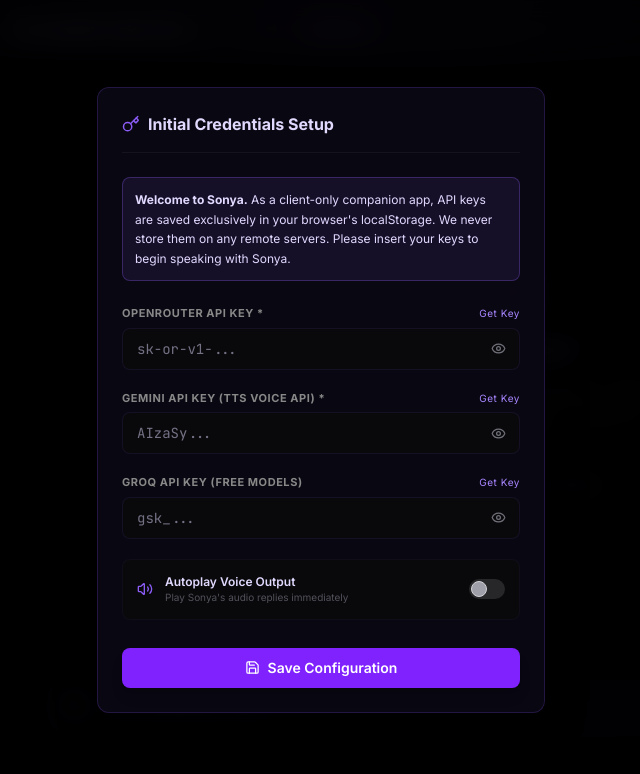
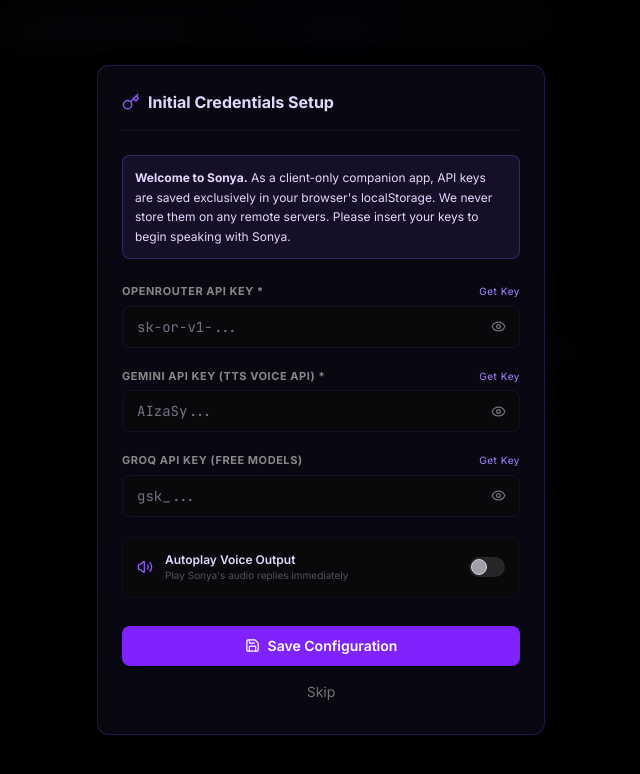
Before and after one commit to royalgreat66-lang/Sonya, a React (Vite) app: page / in a window 1280 px wide. Shown: the top 774 px of the page, without its empty margins (319-959 px from the left). Built offline with nearby package versions, Linux system fonts and the light colour scheme.

Commit message:
API Skip added

```diff
--- a/src/App.tsx
+++ b/src/App.tsx
@@ -58,7 +58,11 @@
   const activeConversation = conversations.find((c) => c.id === activeConversationId);
   const activeTitle = activeConversation ? activeConversation.title : 'New conversation';
 
-  const forceSetup = !openRouterKey || !geminiKey;
+  const [setupDismissed, setSetupDismissed] = useState(
+    () => localStorage.getItem('sonya_setup_dismissed') === 'true'
+  );
+
+  const forceSetup = !setupDismissed && (!openRouterKey || !geminiKey);
 
   // On first mount or empty keys state, force triggers settings dialog opening
   useEffect(() => {
@@ -125,7 +129,14 @@
     localStorage.setItem('sonya_openrouter_key', settings.openRouterKey);
     localStorage.setItem('sonya_gemini_key', settings.geminiKey);
     localStorage.setItem('sonya_auto_voice', settings.autoVoiceOutput ? 'true' : 'false');
+    localStorage.setItem('sonya_setup_dismissed', 'true');
+    setSetupDismissed(true);
+    setIsSettingsOpen(false);
+  };
 
+  const handleSkipSetup = () => {
+    localStorage.setItem('sonya_setup_dismissed', 'true');
+    setSetupDismissed(true);
     setIsSettingsOpen(false);
   };
 
@@ -252,6 +263,7 @@
         autoVoiceOutput={autoVoiceOutput}
         onSave={handleSaveSettings}
         forceSetup={forceSetup}
+        onSkip={handleSkipSetup}
       />
     </div>
   );
--- a/src/components/SettingsModal.tsx
+++ b/src/components/SettingsModal.tsx
@@ -9,6 +9,7 @@
   autoVoiceOutput: boolean;
   onSave: (settings: { openRouterKey: string; geminiKey: string; autoVoiceOutput: boolean }) => void;
   forceSetup?: boolean;
+  onSkip?: () => void;
 }
 
 export function SettingsModal({
@@ -19,6 +20,7 @@
   autoVoiceOutput,
   onSave,
   forceSetup = false,
+  onSkip,
 }: SettingsModalProps) {
   const [orKey, setOrKey] = useState(openRouterKey);
   const [gemKey, setGemKey] = useState(geminiKey);
@@ -117,7 +119,6 @@
                 type={showOr ? 'text' : 'password'}
                 value={orKey}
                 onChange={(e) => setOrKey(e.target.value)}
-                required
                 placeholder="sk-or-v1-..."
                 className="w-full bg-zinc-950 border border-violet-500/10 text-[#e2d9ff] text-sm px-3.5 py-2.5 rounded-lg pr-10 outline-none focus:border-[#8b5cf6]/40 focus:ring-1 focus:ring-[#8b5cf6]/20 transition-all font-mono"
                 id="input-openrouter-key"
@@ -151,7 +152,6 @@
                 type={showGem ? 'text' : 'password'}
                 value={gemKey}
                 onChange={(e) => setGemKey(e.target.value)}
-                required
                 placeholder="AIzaSy..."
                 className="w-full bg-zinc-950 border border-violet-500/10 text-[#e2d9ff] text-sm px-3.5 py-2.5 rounded-lg pr-10 outline-none focus:border-[#8b5cf6]/40 focus:ring-1 focus:ring-[#8b5cf6]/20 transition-all font-mono"
                 id="input-gemini-key"
@@ -242,6 +242,16 @@
                 </>
               )}
             </button>
+            {forceSetup && onSkip && (
+              <button
+                type="button"
+                onClick={onSkip}
+                className="w-full mt-2 py-2 text-zinc-500 hover:text-zinc-300 text-sm transition-colors"
+                id="btn-skip-setup"
+              >
+                Skip
+              </button>
+            )}
           </div>
         </form>
       </div>
```
